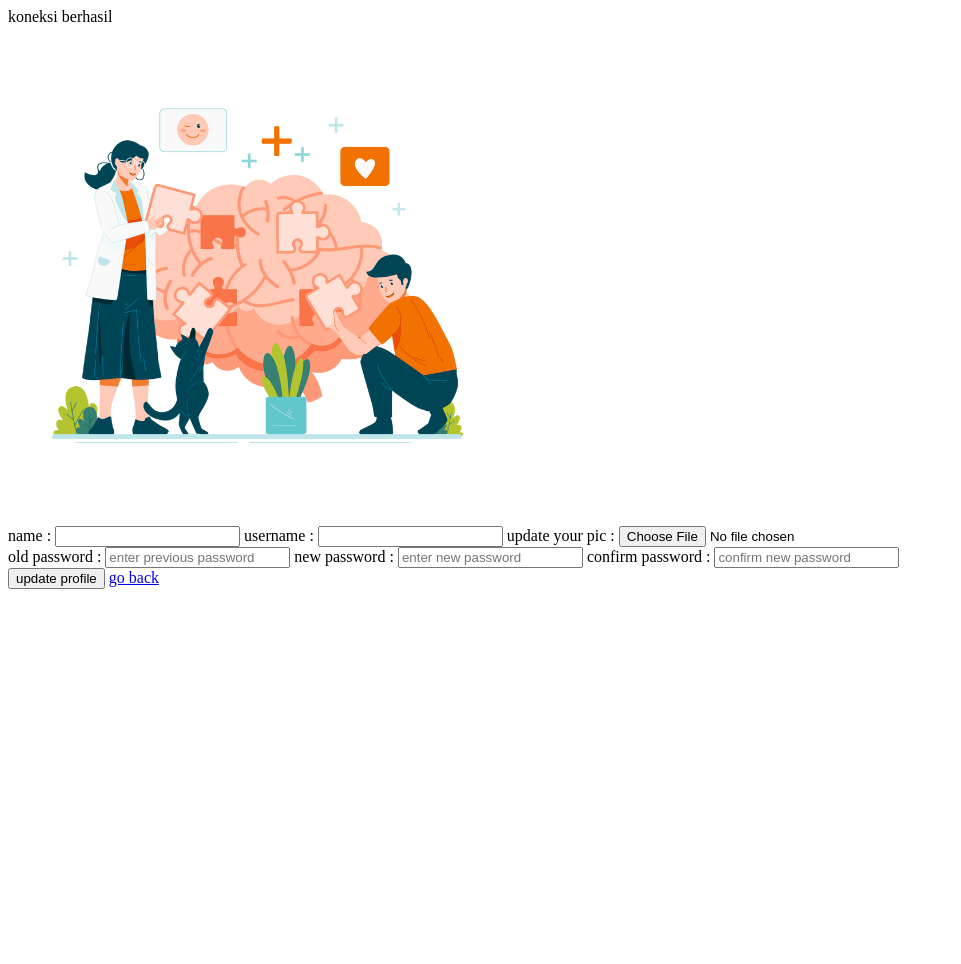
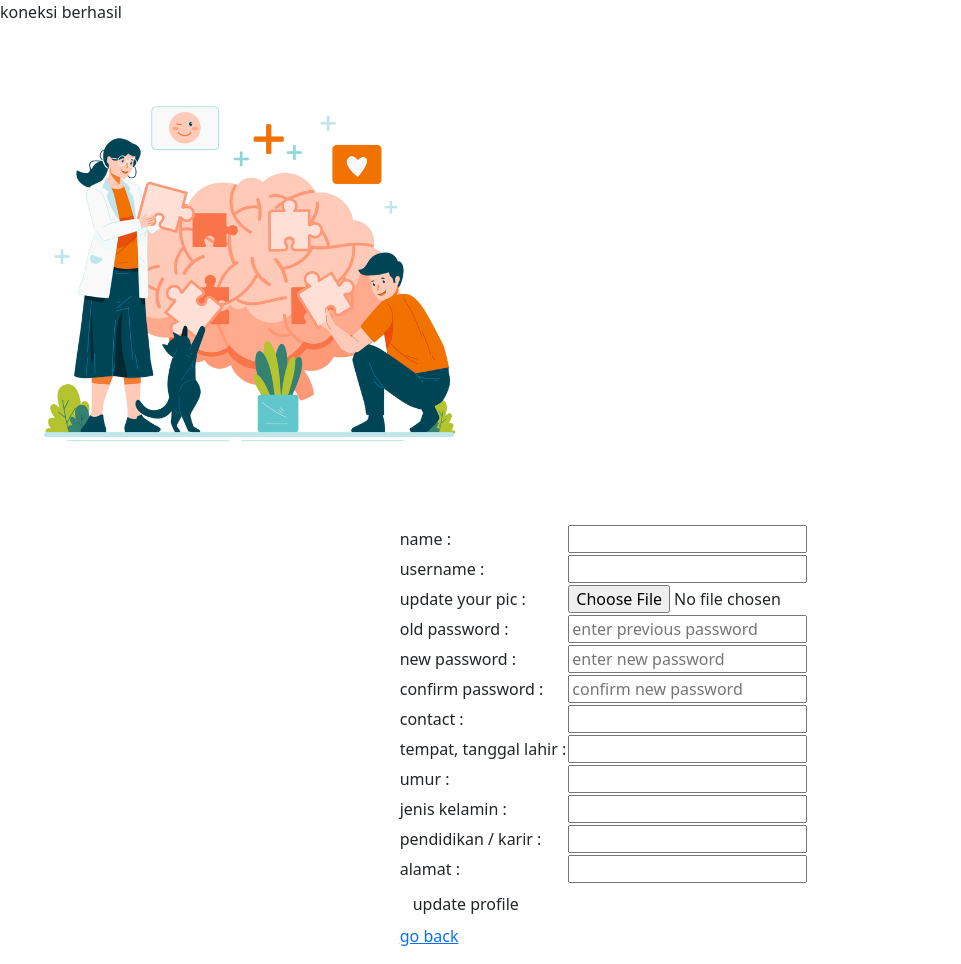
Before and after one commit to grantsam/ZjiwaCares1, a PHP site: page /update_dashboard.php in a window 1280 px wide. Shown: the whole page, without its empty margins (0-961 px from the left). Before the commit the page ends 589 px from the top, so only its background shows below. Run offline with PHP 8.4, Linux system fonts and the light colour scheme; the visitor is signed in with stand-in values (Sample User, id 1); data that the repository does not hold is empty.

Commit message:
update v5 grant

```diff
--- a/ZjiwaCare/update_dashboard.php
+++ b/ZjiwaCare/update_dashboard.php
@@ -27,6 +27,16 @@
             $message[] = 'password updated successfully!';
         }
     }
+
+    $update_contact = mysqli_real_escape_string($db,$_POST['update_contact']);
+    $update_data_kelahiran = mysqli_real_escape_string($db,$_POST['update_data_kelahiran']);
+    $update_umur = mysqli_real_escape_string($db,$_POST['update_umur']);
+    $update_jenis_kelamin = mysqli_real_escape_string($db,$_POST['update_jenis_kelamin']);
+    $update_pendidikan_karir = mysqli_real_escape_string($db,$_POST['update_pendidikan_karir']);
+    $update_alamat = mysqli_real_escape_string($db,$_POST['update_alamat']);
+
+    mysqli_query($db,"UPDATE `users` SET contact = '$update_contact', data_kelahiran = '$update_data_kelahiran', umur = '$update_umur', jenis_kelamin = '$update_jenis_kelamin', pendidikan_karir = '$update_pendidikan_karir', alamat= '$update_alamat' WHERE id = '$user_id' ");
+
 }
 
 
@@ -38,6 +48,7 @@
     <meta charset="UTF-8">
     <meta name="viewport" content="width=device-width, initial-scale=1.0">
     <title>Update Profile</title>
+    <link href="https://cdn.jsdelivr.net/npm/bootstrap@5.3.3/dist/css/bootstrap.min.css" rel="stylesheet">
     <link rel="stylesheet" href="dashboard.css">
 </head>
 
@@ -69,30 +80,126 @@
                 }
             }
         ?>
-        <div class="flex">
-            <div class="inputBox">
+        <div class="update_dashboard-container">
+            <form action="update_dashboard.php">
+                <div class="form-group">
+                    <table style="margin: 0 auto; text-align: left;" >
+                        <tr>
+                            <td>
                                 <span>name :</span>
+                            </td>
+                            <td>
                                 <input type="text" name="update_name" value="<?php echo $data['name'] ?> " class="box">
+                            </td>
+                        </tr>
+                        <tr>
+                            <td>
                                 <span>username :</span>
+                            </td>
+                            <td>
                                 <input type="text" name="update_username" value="<?php echo $data['username'] ?> " class="box">
+                            </td>
+                        </tr>
+                        <tr>
+                            <td>
                                 <span>update your pic :</span>
+                            </td>
+                            <td>
                                 <input type="file" name="update_image" accept="image/jpg, image/jpeg, image/png" class="box">
-            </div>
-            <div class="inputBox">
+                            </td>
+                        </tr>
+                        <tr>
+                            <td>
                                 <input type="hidden" name="old_password" value="<?php echo $data['password'] ?>">
                                 <span>old password :</span>
+                            </td>
+                            <td>
                                 <input type="password" name="update_password" placeholder="enter previous password" class="box">
+                            </td>
+                        </tr>
+                        <tr>
+                            <td>
                                 <span>new password :</span>
+                            </td>
+                            <td>
                                 <input type="password" name="new_password" placeholder="enter new password" class="box">
+                            </td>
+                        </tr>
+                        <tr>
+                            <td>
                                 <span>confirm password :</span>
+                            </td>
+                            <td>
                                 <input type="password" name="confirm_password" placeholder="confirm new password" class="box">
+                            </td>
+                        </tr>
+                        <tr>
+                            <td>
+                                <span>contact :</span>
+                            </td>
+                            <td>
+                                <input type="text" name="update_contact" value="<?php echo $data['contact'] ?>">
+                            </td>
+                        </tr>
+                        <tr>
+                            <td>
+                                <span>tempat, tanggal lahir :</span>
+                            </td>
+                            <td>
+                                <input type="text" name="update_data_kelahiran" value="<?php echo $data['data_kelahiran'] ?>">
+                            </td>
+                        </tr>
+                        <tr>
+                            <td>
+                                <span>umur :</span>
+                            </td>
+                            <td>
+                                <input type="text" name="update_umur" value="<?php echo $data['umur'] ?>">
+                            </td>
+                        </tr>
+                        <tr>
+                            <td>
+                                <span>jenis kelamin :</span>
+                            </td>
+                            <td>
+                                <input type="text" name="update_jenis_kelamin" value="<?php echo $data['jenis_kelamin'] ?>">
+                            </td>
+                        </tr>
+                        <tr>
+                            <td>
+                                <span>pendidikan / karir :</span>
+                            </td>
+                            <td>
+                                <input type="text" name="update_pendidikan_karir" value="<?php echo $data['pendidikan_karir'] ?>">
+                            </td>
+                        </tr>
+                        <tr>
+                            <td>
+                                <span>alamat :</span>
+                            </td>
+                            <td>
+                                <input type="text" name="update_alamat" value="<?php echo $data['alamat'] ?>">
+                            </td>
+                        </tr>
+                        <!--TABEL UNDERLINE!-->
+                        <tr>
+                            <td>
+                                <input type="submit" value="update profile" name="update_profile" class="btn">
+                            </td>
+                        </tr>
+                        <tr>
+                            <td>
+                                <a href="dashboard.php" class="delete-btn">go back</a>
+                            </td>
+                        </tr>
+                    </table>
                 </div>
+            </form>
         </div>
-        <input type="submit" value="update profile" name="update_profile" class="btn">
-        <a href="dashboard.php" class="delete-btn">go back</a>
     </form>
 
 </div>
 
+<script src="https://cdn.jsdelivr.net/npm/bootstrap@5.3.3/dist/js/bootstrap.bundle.min.js"></script>
 </body>
 </html>
```
Also changed, not shown: ZjiwaCare/dashboard.php (+22 -1 lines), ZjiwaCare/login.php (+7 -0 lines). Lines whose indentation alone changed are shown as unchanged.
